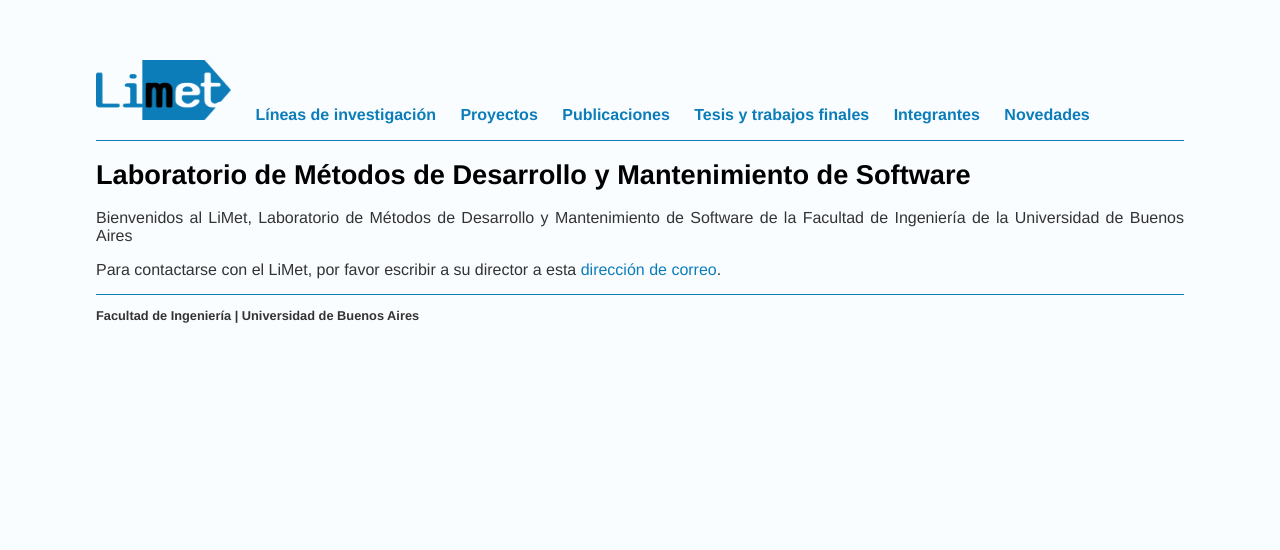
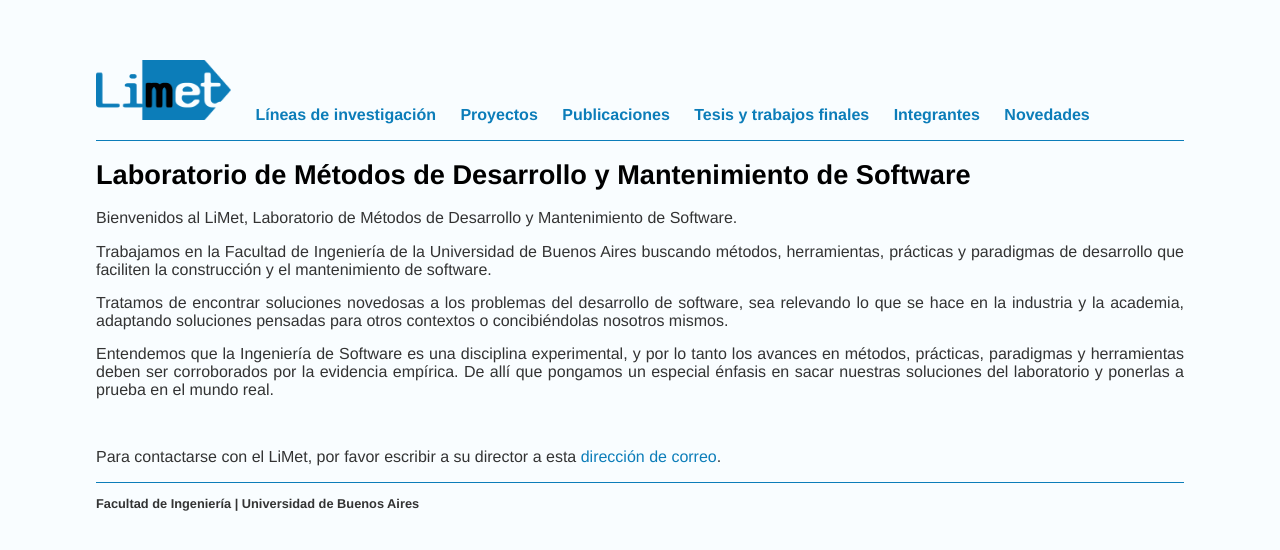
Before and after one commit to limetfiuba/limetfiuba.github.io, a Jekyll site: the page built from index.html, in a window 1280 px wide. Shown: the top 550 px of the page. Built offline with Jekyll 4.4.1, drawn with Linux system fonts in a browser that asks for light colours.

Commit message:
Update index.html

```diff
--- a/index.html
+++ b/index.html
@@ -4,9 +4,11 @@
 ---
 <h1>Laboratorio de Métodos de Desarrollo y Mantenimiento de Software</h1>
 <div class="blurb">
-  <p>
-  Bienvenidos al LiMet, Laboratorio de Métodos de Desarrollo y Mantenimiento de Software de la Facultad de Ingeniería de la Universidad de Buenos Aires
-  </p>
+  <p>Bienvenidos al LiMet, Laboratorio de Métodos de Desarrollo y Mantenimiento de Software.</p>
+  <p>Trabajamos en la Facultad de Ingeniería de la Universidad de Buenos Aires buscando métodos, herramientas, prácticas y paradigmas de desarrollo que faciliten la construcción y el mantenimiento de software.</p>
+  <p>Tratamos de encontrar soluciones novedosas a los problemas del desarrollo de software, sea relevando lo que se hace en la industria y la academia, adaptando soluciones pensadas para otros contextos o concibiéndolas nosotros mismos.</p>
+  <p>Entendemos que la Ingeniería de Software es una disciplina experimental, y por lo tanto los avances en métodos, prácticas, paradigmas y herramientas deben ser corroborados por la evidencia empírica. De allí que pongamos un especial énfasis en sacar nuestras soluciones del laboratorio y ponerlas a prueba en el mundo real.</p>
+  <br>
   <p>
   Para contactarse con el LiMet, por favor escribir a su director a esta <a href="mailTo:cfontela@fi.uba.ar">dirección de correo</a>.
   </p>
```
